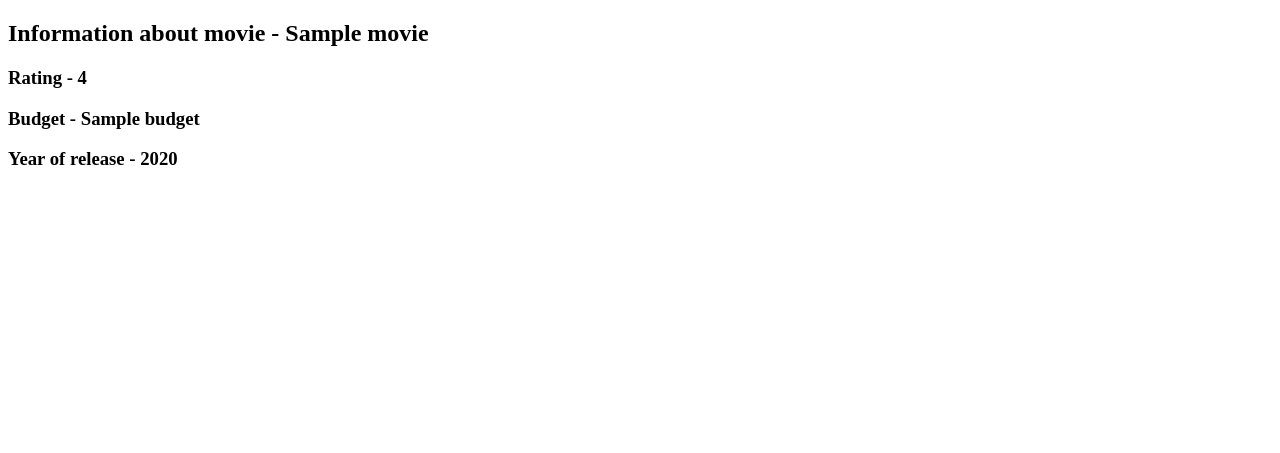
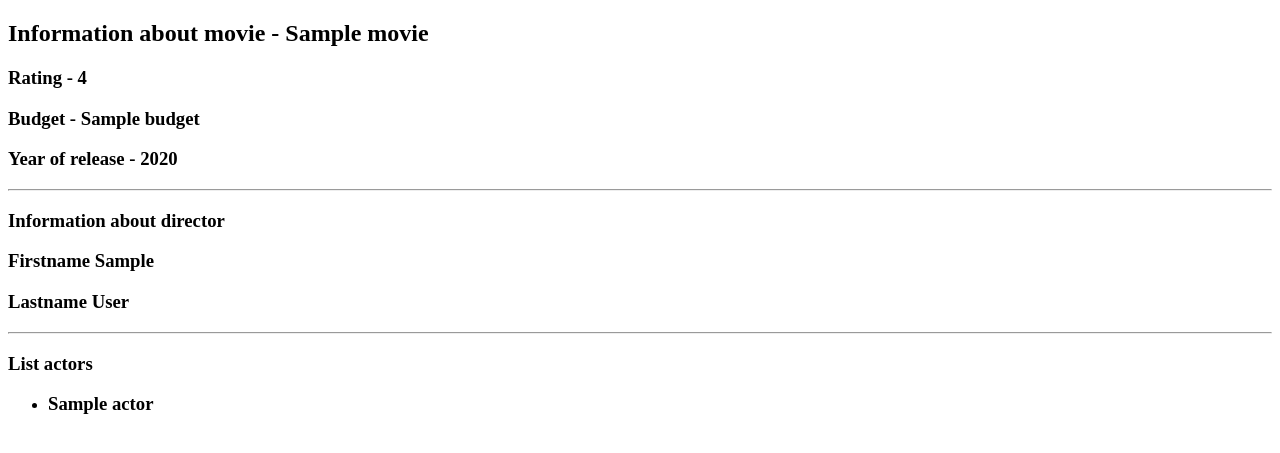
Before and after one commit to maxexplorer/movie_project, a Django app: template movie_app/templates/movie_app/one_movie.html in a window 1280 px wide. Shown: the top 453 px of the page. Run offline with Django 3.2, Linux system fonts and the light colour scheme; the template is opened without the code that fills it: most values are stand-ins (such as "Sample title", 1, 10 or a date in 2020).

Commit message:
Добавлены теги

```diff
--- a/movie_app/templates/movie_app/one_movie.html
+++ b/movie_app/templates/movie_app/one_movie.html
@@ -7,4 +7,17 @@
     <h3>Rating - {{ movie.rating }}</h3>
     <h3>Budget - {{ movie.budget}}</h3>
     <h3>Year of release - {{ movie.year|default:"Unknown" }}</h3>
+    <hr>
+    <h3>Information about director</h3>
+    <h3>Firstname {{ movie.director.first_name }}</h3>
+    <h3>Lastname {{ movie.director.last_name }}</h3>
+    <hr>
+    <h3>List actors</h3>
+    <ul>
+    {% for actor in movie.actors.all %}
+        <li><h3>{{ actor }}</h3></li>
+    {% endfor %}
+    </ul>
+
+
 {% endblock %}
```
Also changed, not shown: movie_app/models.py (+3 -5 lines), movie_app/templates/movie_app/info_actor.html (+7 -0 lines), movie_app/templates/movie_app/info_director.html (+7 -1 lines), movie_app/views.py (+7 -5 lines).
